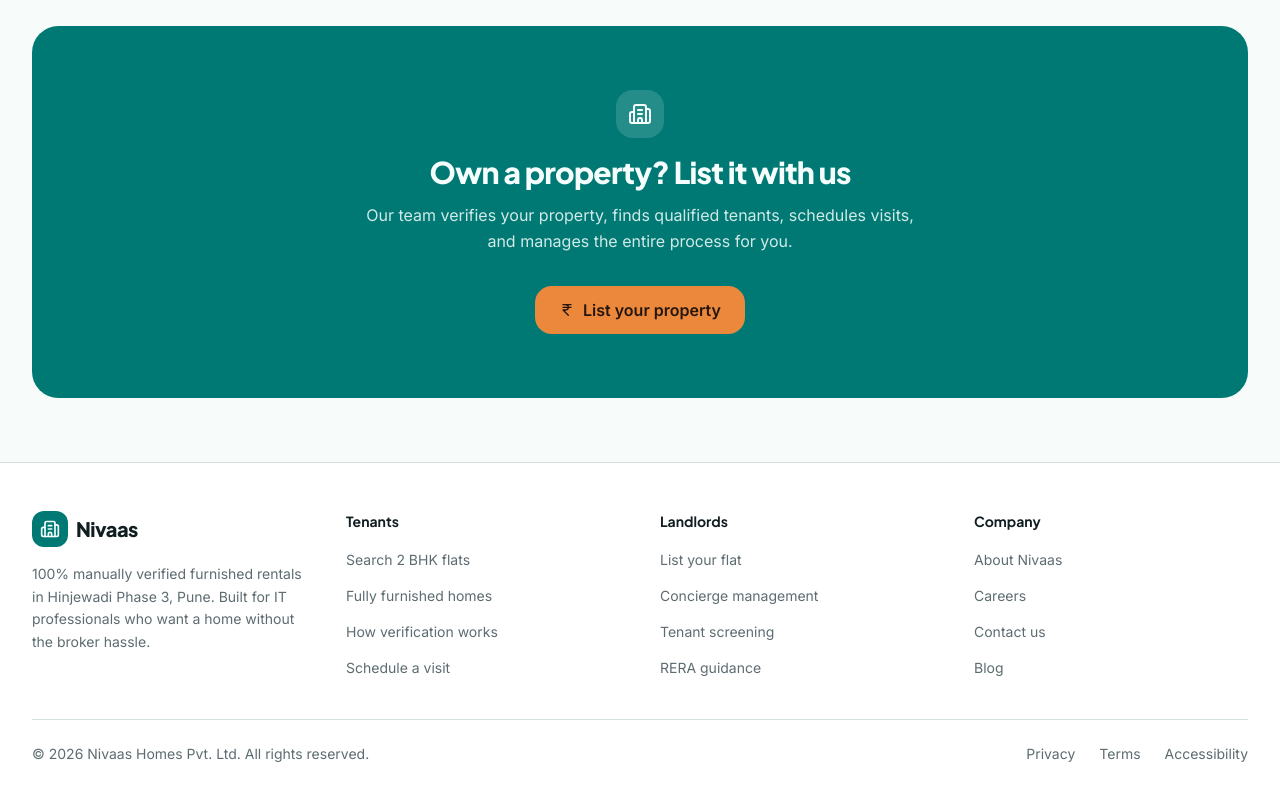
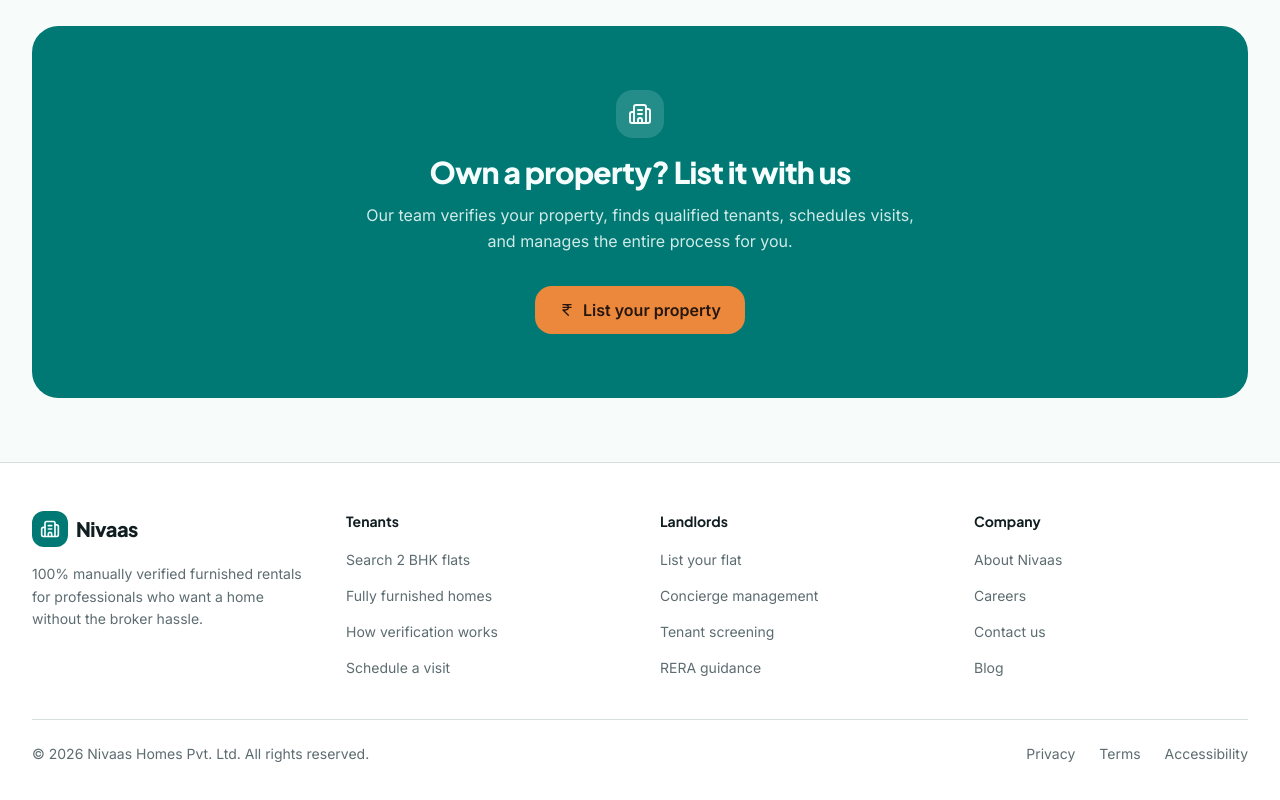
Before and after one commit to Lowkahapp/nivaas, a Next.js app: page / in a window 1280 px wide. Shown: the part 2400-3200 px from the top of the page. Built offline with nearby package versions, Linux system fonts and the light colour scheme.

Commit message:
Update rental description in site footer

```diff
--- a/components/site-footer.tsx
+++ b/components/site-footer.tsx
@@ -31,7 +31,7 @@ export function SiteFooter() {
             </span>
           </Link>
           <p className="mt-4 max-w-xs text-sm leading-relaxed text-muted-foreground">
-            100% manually verified furnished rentals in Hinjewadi Phase 3, Pune. Built for IT
+            100% manually verified furnished rentals for
             professionals who want a home without the broker hassle.
           </p>
           </div>
```
